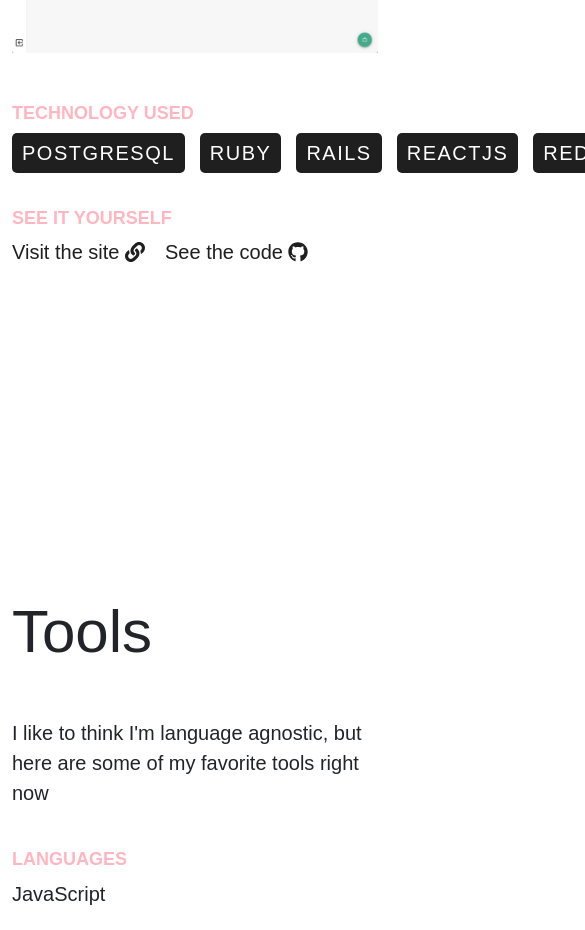
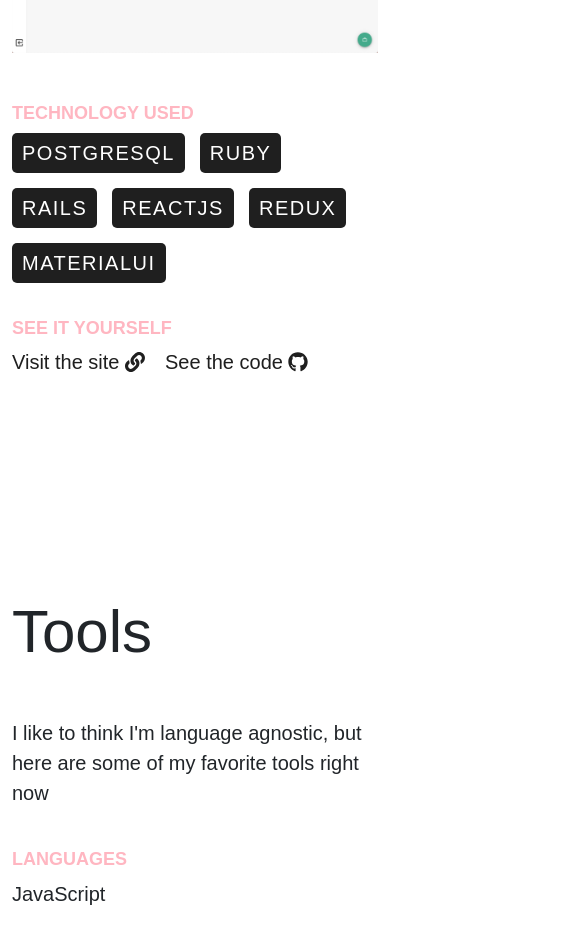
Before and after one commit to courtamos/courtamos-portfolio, a React (Create React App) app: page / in a window 390 px wide. Shown: the part 3160-4090 px from the top of the page, 585 px wide, since content can reach past the window. Built offline with nearby package versions, Linux system fonts and the light colour scheme.

Commit message:
responsive project section

```diff
--- a/src/components/Project/Link.tsx
+++ b/src/components/Project/Link.tsx
@@ -2,30 +2,32 @@
 import { FontAwesomeIcon } from "@fortawesome/react-fontawesome";
 import { faLink } from "@fortawesome/free-solid-svg-icons";
 import { faGithub } from "@fortawesome/free-brands-svg-icons";
-import "./link.scss";
+import { StyledA, StyledIconDiv } from "./styled";
 
 interface Props {
-  deployedLink: string;
+  deployedLink?: string;
   githubLink: string;
 }
 
 export const Link: React.FC<Props> = ({ deployedLink, githubLink }) => {
   return (
     <>
-      <div className="deployed-link">
-        <a href={deployedLink} target="_blank" rel="noreferrer">
-          <p>
-            Visit the site <FontAwesomeIcon icon={faLink} size="1x" />
-          </p>
-        </a>
-      </div>
-      <div className="github-link">
-        <a href={githubLink} target="_blank" rel="noreferrer">
+      {deployedLink && (
+        <StyledIconDiv className="deployed-link">
+          <StyledA href={deployedLink} target="_blank" rel="noreferrer">
+            <p>
+              Visit the site <FontAwesomeIcon icon={faLink} size="1x" />
+            </p>
+          </StyledA>
+        </StyledIconDiv>
+      )}
+      <StyledIconDiv className="github-link">
+        <StyledA href={githubLink} target="_blank" rel="noreferrer">
           <p>
             See the code <FontAwesomeIcon icon={faGithub} size="1x" />
           </p>
-        </a>
-      </div>
+        </StyledA>
+      </StyledIconDiv>
     </>
   );
 };
--- a/src/components/Project/Project.tsx
+++ b/src/components/Project/Project.tsx
@@ -23,7 +23,7 @@
         <Technology techUsed="MaterialUI" />
       </div>
       <h3>See it Yourself</h3>
-      <div className="links">
+      <div style={{ display: "flex" }}>
         <Link
           deployedLink="https://nostalgic-kalam-c12902.netlify.app/"
           githubLink="https://github.com/courtamos/final-frontend"
--- a/src/components/Project/Technology.tsx
+++ b/src/components/Project/Technology.tsx
@@ -1,4 +1,5 @@
 import React from "react";
+import { StyledDiv, StyledParagraph } from "./styled";
 
 interface Props {
   techUsed: string;
@@ -6,8 +7,8 @@
 
 export const Technology: React.FC<Props> = ({ techUsed }) => {
   return (
-    <div className="tech-item">
-      <p>{techUsed}</p>
-    </div>
+    <StyledDiv>
+      <StyledParagraph>{techUsed}</StyledParagraph>
+    </StyledDiv>
   );
 };
--- a/src/components/Project/link.scss
+++ /dev/null
@@ -1,17 +0,0 @@
-.links {
-  display: flex;
-
-  .deployed-link,
-  .github-link {
-    margin-right: 20px;
-
-    a {
-      text-decoration: none;
-      color: #1f1f1f;
-
-      :hover {
-        color: lightpink;
-      }
-    }
-  }
-}
--- /dev/null
+++ b/src/components/Project/styled.tsx
@@ -0,0 +1,30 @@
+import styled from "styled-components";
+
+export const StyledDiv = styled.div`
+  display: inline-block;
+  background-color: #1f1f1f;
+  color: white;
+  border-radius: 5px;
+  margin-right: 15px;
+  margin-bottom: 15px;
+  padding: 5px 10px;
+  text-transform: uppercase;
+  letter-spacing: 1.5px;
+`;
+
+export const StyledParagraph = styled.p`
+  margin-bottom: 0px;
+`;
+
+export const StyledA = styled.a`
+  text-decoration: none;
+  color: #1f1f1f;
+
+  &:hover {
+    color: lightpink;
+  }
+`;
+
+export const StyledIconDiv = styled.div`
+  margin-right: 20px;
+`;
--- a/src/index.scss
+++ b/src/index.scss
@@ -33,22 +33,3 @@
 body p {
   font-size: 20px;
 }
-
-.tech-stack {
-  display: flex;
-
-  .tech-item {
-    background-color: #1f1f1f;
-    color: white;
-    border-radius: 5px;
-    margin-right: 15px;
-    margin-bottom: 15px;
-    padding: 5px 10px;
-    text-transform: uppercase;
-    letter-spacing: 1.5px;
-
-    p {
-      margin-bottom: 0px;
-    }
-  }
-}
```
